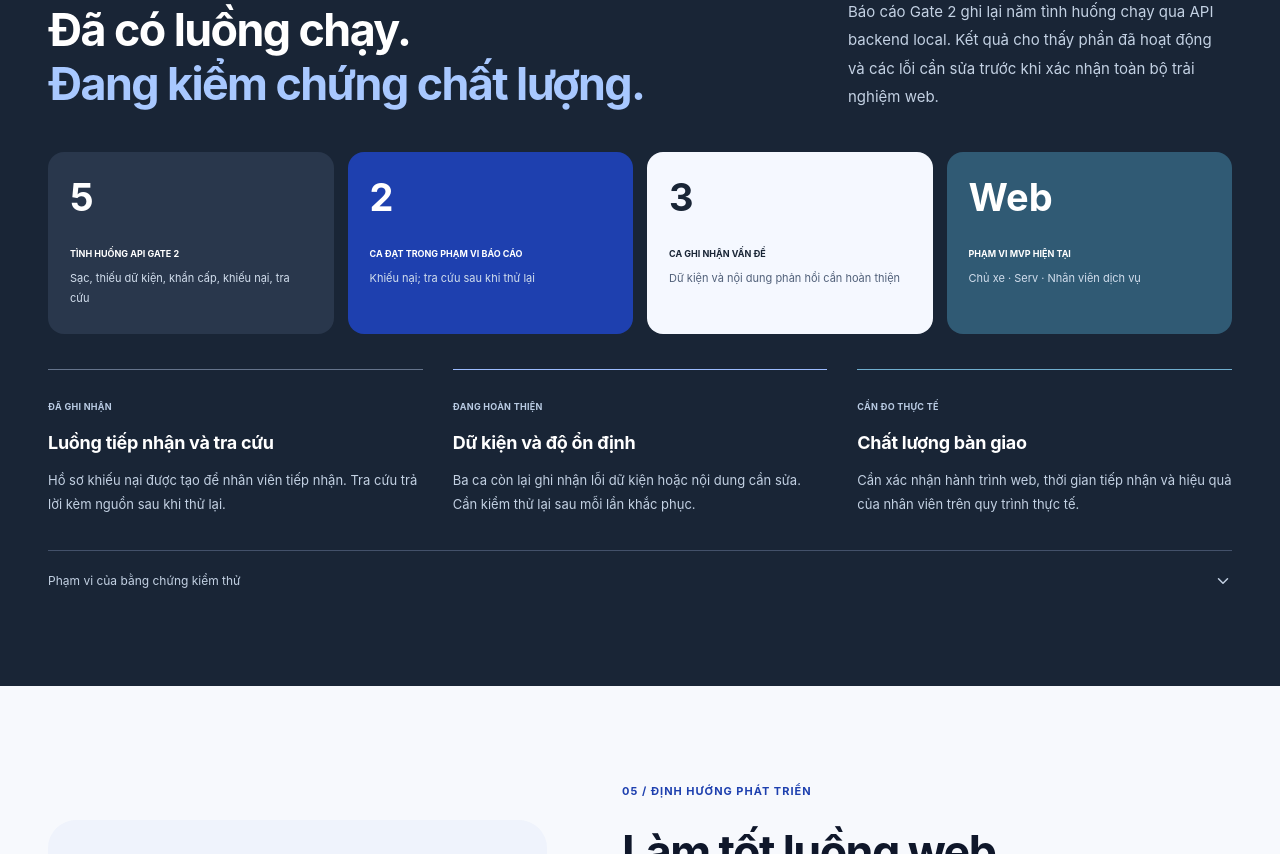
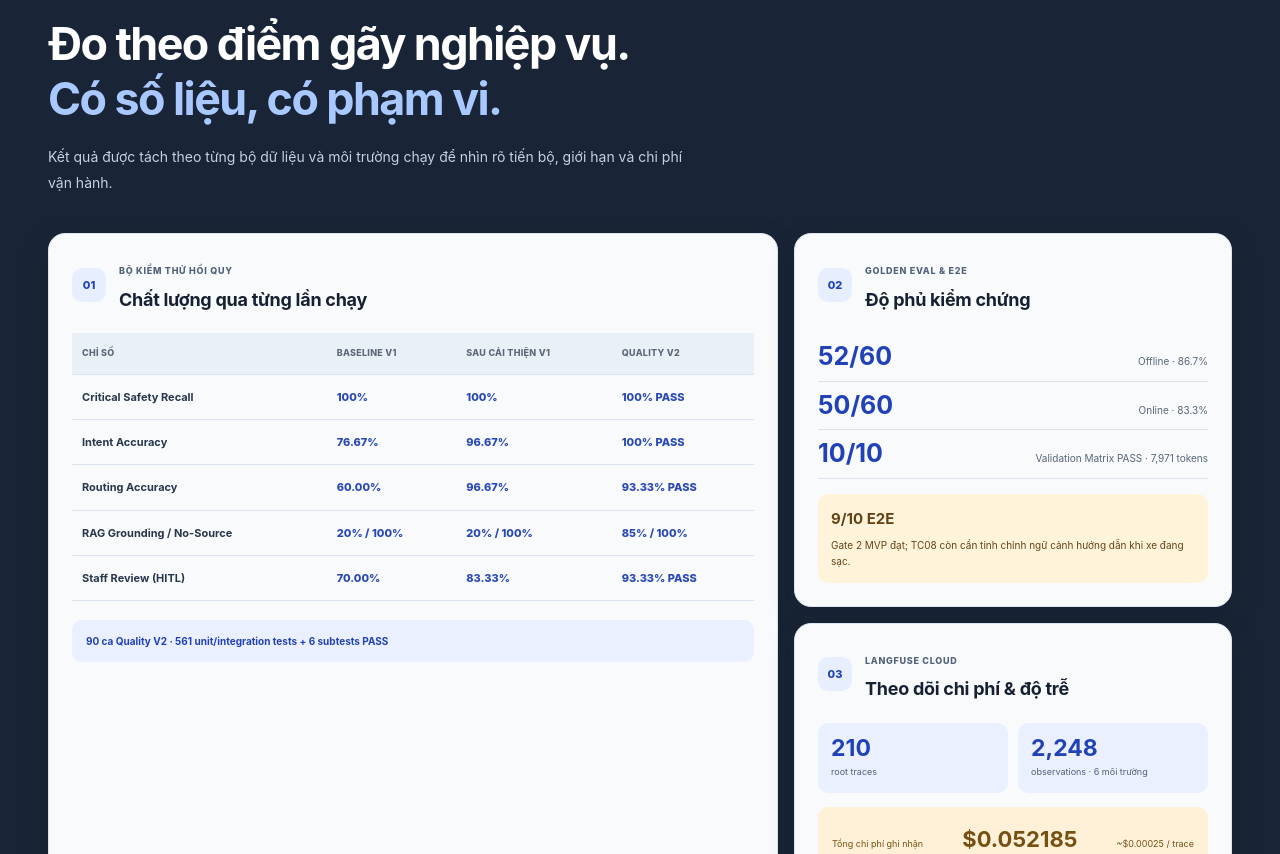
Before and after one commit to TheViet298/viet-ai, a Next.js app in the folder frontend/: page /project-overview in a window 1280 px wide. Shown: the part 6266-7120 px from the top of the page. Built offline with nearby package versions, Linux system fonts and the light colour scheme; no server answers.

Commit message:
Refresh Project Overview feasibility section

```diff
--- a/frontend/src/features/landing/components/ProjectStorySections.module.css
+++ b/frontend/src/features/landing/components/ProjectStorySections.module.css
@@ -128,24 +128,41 @@
 .timeline li p { font-size: 10px; line-height: 1.8; color: var(--muted); margin-top: 9px !important; }
 .timeline li strong { display: block; color: var(--blue); font-size: 9px; font-weight: 600; margin-top: 12px; }
 .proof { background: #192536; color: #fff; }
-.proof .sectionLabel, .proof .splitHeading h2 em { color: #a8c8ff; }
-.proof .splitHeading > p { color: #c3d1e3; }
-.proofStats { display: grid; grid-template-columns: repeat(4, 1fr); gap: 14px; margin-top: 40px; }
-.proofStats > div { background: #29374c; padding: 25px 22px; border-radius: 16px; display: flex; flex-direction: column; align-items: start; }
-.proofStats > div:nth-child(2) { background: #1e40af; }
-.proofStats > div:nth-child(3) { background: #f5f8ff; color: #192536; }
-.proofStats > div:nth-child(4) { background: #305a74; }
-.proofStats strong { font-size: 38px; font-weight: 650; line-height: 1.1; }
-.proofStats span { font-size: 9px; font-weight: 750; margin-top: 27px; line-height: 1.7; }
-.proofStats p { font-size: 11px; color: #d2deed; line-height: 1.8; margin-top: 8px !important; }
-.proofStats > div:nth-child(3) p { color: #52617a; }
-.proofColumns { display: grid; grid-template-columns: repeat(3, 1fr); gap: 30px; margin-top: 35px; }
-.proofColumns > div { border-top: 1px solid #65748c; padding-top: 23px; }
-.proofColumns > div:nth-child(2) { border-color: #9cbcff; }
-.proofColumns > div:nth-child(3) { border-color: #70afcf; }
-.proofColumns small { font-size: 9px; color: #b9cbe3; font-weight: 700; letter-spacing: .03em; }
-.proofColumns h3 { font-size: 19px; margin-top: 13px !important; }
-.proofColumns p { font-size: 13px; line-height: 1.85; color: #c3d1e3; margin-top: 12px !important; }
+.proofHeader { max-width: 920px; }
+.proofEyebrow { display: flex; align-items: center; justify-content: space-between; gap: 20px; margin-bottom: 23px; }
+.proof .sectionLabel { color: #a8c8ff; margin: 0 !important; }
+.proofEyebrow > span { padding: 11px 18px; border-radius: 999px; background: #101821; color: #fff; font-size: 10px; font-weight: 750; letter-spacing: .04em; text-align: center; }
+.proofHeader h2 em { color: #a8c8ff; }
+.proofHeader > p { max-width: 72ch; color: #c3d1e3; font-size: 14px; line-height: 1.85; margin-top: 17px !important; }
+.proofDashboard { display: grid; grid-template-columns: minmax(0, 1.25fr) minmax(330px, .75fr); gap: 16px; margin-top: 38px; align-items: stretch; }
+.proofPanel { min-width: 0; padding: 23px; border: 1px solid #dce4ef; border-radius: 17px; background: #f8fafc; color: #192536; box-shadow: 0 10px 30px #0b142322; }
+.regressionPanel { grid-row: span 2; }
+.proofPanelHeading { display: flex; align-items: center; gap: 13px; margin-bottom: 21px; }
+.proofPanelHeading > span { display: grid; place-items: center; width: 34px; height: 34px; border-radius: 10px; background: #e7efff; color: #2142b7; font-size: 11px; font-weight: 800; }
+.proofPanelHeading small { color: #53627a; font-size: 9px; font-weight: 800; letter-spacing: .08em; }
+.proofPanelHeading h3 { margin-top: 5px !important; color: #172033; font-size: 19px; line-height: 1.3; }
+.proofTableScroll { overflow-x: auto; }
+.proofTable { width: 100%; min-width: 610px; border-collapse: collapse; font-size: 11px; text-align: left; }
+.proofTable thead { color: #5d6879; background: #eaf0f8; font-size: 9px; text-transform: uppercase; letter-spacing: .03em; }
+.proofTable th, .proofTable td { padding: 13px 10px; border-bottom: 1px solid #dce4ef; }
+.proofTable thead th { font-weight: 800; }
+.proofTable tbody th { color: #28374b; font-weight: 650; }
+.proofTable td { color: #2948b6; font-weight: 800; white-space: nowrap; }
+.proofPanelFoot { margin-top: 19px; padding: 13px 14px; border-radius: 10px; background: #eaf0ff; color: #2142b7; font-size: 10px; font-weight: 750; line-height: 1.65; }
+.proofMetricLine { display: flex; align-items: baseline; justify-content: space-between; gap: 14px; padding: 11px 0; border-bottom: 1px solid #dce4ef; }
+.proofMetricLine strong { color: #2142b7; font-size: 25px; line-height: 1; }
+.proofMetricLine span { color: #586579; font-size: 10px; text-align: right; }
+.proofCaveat { display: flex; flex-direction: column; gap: 5px; margin-top: 15px; padding: 13px; border-radius: 10px; background: #fff4da; color: #644316; }
+.proofCaveat b { font-size: 15px; }
+.proofCaveat span { font-size: 10px; line-height: 1.65; }
+.proofTelemetry { display: grid; grid-template-columns: 1fr 1fr; gap: 10px; }
+.proofTelemetry > div { display: flex; flex-direction: column; gap: 4px; padding: 13px; border-radius: 10px; background: #eaf0ff; }
+.proofTelemetry strong { color: #2142b7; font-size: 23px; line-height: 1.1; }
+.proofTelemetry span { color: #52617a; font-size: 9px; }
+.proofCost { display: flex; flex-wrap: wrap; align-items: baseline; justify-content: space-between; gap: 5px 10px; margin-top: 14px; padding: 14px; border-radius: 10px; background: #fff1d8; color: #765013; }
+.proofCost span, .proofCost small { font-size: 9px; }
+.proofCost strong { font-size: 22px; }
+.proofLatency { color: #52617a; font-size: 10px; line-height: 1.7; margin-top: 13px !important; }
 .evidenceSource { border-top: 1px solid #43516a; margin-top: 34px; }
 .evidenceSource summary { display: flex; justify-content: space-between; align-items: center; gap: 15px; cursor: pointer; list-style: none; padding-top: 20px; color: #c3d1e3; font-size: 12px; }
 .evidenceSource summary::-webkit-details-marker { display: none; }
@@ -232,8 +249,8 @@
   .timeline > ol { grid-template-columns: repeat(3, 1fr); row-gap: 25px; }
   .timeline li:nth-child(4) { border-left: 0; padding-left: 0; }
   .timeline li:nth-child(4) > span { left: 0; }
-  .proofStats { grid-template-columns: repeat(2, 1fr); }
-  .proofColumns { gap: 20px; }
+  .proofDashboard { grid-template-columns: 1fr; }
+  .regressionPanel { grid-row: auto; }
   .developmentLayout { grid-template-columns: 1fr; gap: 38px; }
   .developmentDiagram { min-height: 530px; max-width: 470px; width: 100%; margin-inline: auto; }
 }
@@ -302,13 +319,13 @@
   .timeline li h4 { font-size: 15px; }
   .timeline li p { font-size: 12px; }
   .timeline li strong { font-size: 11px; }
-  .proofStats { gap: 10px; margin-top: 28px; }
-  .proofStats > div { padding: 21px 16px; }
-  .proofStats strong { font-size: 34px; }
-  .proofStats span { font-size: 9px; margin-top: 23px; }
-  .proofStats p { font-size: 11px; }
-  .proofColumns { grid-template-columns: 1fr; gap: 24px; }
-  .proofColumns h3 { font-size: 21px; }
+  .proofEyebrow { align-items: start; flex-direction: column; gap: 12px; }
+  .proofEyebrow > span { text-align: left; line-height: 1.6; }
+  .proofDashboard { margin-top: 25px; }
+  .proofPanel { padding: 18px 15px; }
+  .proofPanelHeading h3 { font-size: 17px; }
+  .proofMetricLine strong { font-size: 23px; }
+  .proofCost strong { font-size: 20px; }
   .developmentDiagram { min-height: 530px; border-radius: 22px; }
   .ownerNode, .staffNode { width: 72%; padding: 20px; }
   .ownerNode { left: 20px; top: 25px; }
--- a/frontend/src/features/landing/components/ProjectStorySections.tsx
+++ b/frontend/src/features/landing/components/ProjectStorySections.tsx
@@ -92,20 +92,43 @@ export function ProjectJourneyDetails() {
 
 export function ProjectProofSection() {
   const t = useCopy();
+  const qualityRows = [
+    [t("Critical Safety Recall", "Critical Safety Recall"), "100%", "100%", "100% PASS"],
+    [t("Intent Accuracy", "Intent Accuracy"), "76.67%", "96.67%", "100% PASS"],
+    [t("Routing Accuracy", "Routing Accuracy"), "60.00%", "96.67%", "93.33% PASS"],
+    [t("RAG Grounding / No-Source", "RAG Grounding / No-Source"), "20% / 100%", "20% / 100%", "85% / 100%"],
+    [t("Staff Review (HITL)", "Staff Review (HITL)"), "70.00%", "83.33%", "93.33% PASS"],
+  ];
   return <section id="flow-proof" className={`${s.section} ${s.proof}`} aria-labelledby="proof-title"><div className={s.container}>
-    <p className={s.sectionLabel}>{t("04 / TÍNH KHẢ THI", "04 / FEASIBILITY")}</p><div className={s.splitHeading}><h2 id="proof-title">{t("Đã có luồng chạy.", "A working flow.")}<br /><em>{t("Đang kiểm chứng chất lượng.", "Quality under validation.")}</em></h2><p>{t("Báo cáo Gate 2 ghi lại năm tình huống chạy qua API backend local. Kết quả cho thấy phần đã hoạt động và các lỗi cần sửa trước khi xác nhận toàn bộ trải nghiệm web.", "The Gate 2 report records five scenarios against a local backend API. It identifies working parts and issues to fix before validating the complete web experience.")}</p></div>
-    <div className={s.proofStats}>{[
-      ["5", t("TÌNH HUỐNG API GATE 2", "GATE 2 API SCENARIOS"), t("Sạc, thiếu dữ kiện, khẩn cấp, khiếu nại, tra cứu", "Charging, missing facts, emergencies, complaints, retrieval")],
-      ["2", t("CA ĐẠT TRONG PHẠM VI BÁO CÁO", "PASSES WITH QUALIFICATIONS"), t("Khiếu nại; tra cứu sau khi thử lại", "Complaint intake; retrieval after a retry")],
-      ["3", t("CA GHI NHẬN VẤN ĐỀ", "SCENARIOS WITH ISSUES"), t("Dữ kiện và nội dung phản hồi cần hoàn thiện", "Fact extraction and response content need refinement")],
-      ["Web", t("PHẠM VI MVP HIỆN TẠI", "CURRENT MVP SCOPE"), t("Chủ xe · Serv · Nhân viên dịch vụ", "Owner · Serv · Service staff")],
-    ].map(([value, label, note]) => <div key={label}><strong>{value}</strong><span>{label}</span><p>{note}</p></div>)}</div>
-    <div className={s.proofColumns}>{[
-      [t("ĐÃ GHI NHẬN", "RECORDED"), t("Luồng tiếp nhận và tra cứu", "Intake and retrieval flows"), t("Hồ sơ khiếu nại được tạo để nhân viên tiếp nhận. Tra cứu trả lời kèm nguồn sau khi thử lại.", "A complaint brief was created for staff intake. Retrieval returned a sourced answer after a retry.")],
-      [t("ĐANG HOÀN THIỆN", "BEING REFINED"), t("Dữ kiện và độ ổn định", "Facts and reliability"), t("Ba ca còn lại ghi nhận lỗi dữ kiện hoặc nội dung cần sửa. Cần kiểm thử lại sau mỗi lần khắc phục.", "The other three scenarios recorded fact-extraction or content issues. Fixes need to be retested.")],
-      [t("CẦN ĐO THỰC TẾ", "NEEDS REAL-WORLD MEASUREMENT"), t("Chất lượng bàn giao", "Handover quality"), t("Cần xác nhận hành trình web, thời gian tiếp nhận và hiệu quả của nhân viên trên quy trình thực tế.", "The web journey, intake time, and staff outcomes require validation in actual workflows.")],
-    ].map(([status, title, detail]) => <div key={status}><small>{status}</small><h3>{title}</h3><p>{detail}</p></div>)}</div>
-    <details className={s.evidenceSource}><summary>{t("Phạm vi của bằng chứng kiểm thử", "Scope of the test evidence")}<ChevronDown size={18} aria-hidden="true" /></summary><p>{t("Nguồn: docs/reviews/project-overview-gate2.md, báo cáo kiểm thử MVP Gate 2. Các ca chạy với tài khoản và cơ sở dữ liệu kiểm thử; báo cáo chưa kiểm thử trực tiếp giao diện web. Đây là kết quả của đợt chạy được ghi nhận, không phải trạng thái dịch vụ trực tiếp hay cam kết hiệu quả vận hành.", "Source: docs/reviews/project-overview-gate2.md, the MVP Gate 2 test report. Scenarios used test accounts and a test database; the web UI was not exercised. These are recorded-run results, not live service status or an operational performance guarantee.")}</p></details>
+    <div className={s.proofHeader}>
+      <div className={s.proofEyebrow}><p className={s.sectionLabel}>{t("04 / TÍNH KHẢ THI", "04 / FEASIBILITY")}</p><span>{t("45 ca Benchmark V1 · 90 ca Quality V2 · 60 ca Golden", "45 Benchmark V1 · 90 Quality V2 · 60 Golden cases")}</span></div>
+      <h2 id="proof-title">{t("Đo theo điểm gãy nghiệp vụ.", "Measure the failure points.")}<br /><em>{t("Có số liệu, có phạm vi.", "Show the evidence and its scope.")}</em></h2>
+      <p>{t("Kết quả được tách theo từng bộ dữ liệu và môi trường chạy để nhìn rõ tiến bộ, giới hạn và chi phí vận hành.", "Results are separated by dataset and run environment to show progress, limits, and operating cost.")}</p>
+    </div>
+    <div className={s.proofDashboard}>
+      <article className={`${s.proofPanel} ${s.regressionPanel}`}>
+        <div className={s.proofPanelHeading}><span>01</span><div><small>{t("BỘ KIỂM THỬ HỒI QUY", "REGRESSION SUITE")}</small><h3>{t("Chất lượng qua từng lần chạy", "Quality across runs")}</h3></div></div>
+        <div className={s.proofTableScroll}><table className={s.proofTable}>
+          <thead><tr><th>{t("Chỉ số", "Metric")}</th><th>Baseline V1</th><th>{t("Sau cải thiện V1", "Improved V1")}</th><th>Quality V2</th></tr></thead>
+          <tbody>{qualityRows.map(([metric, baseline, improved, v2]) => <tr key={metric}><th scope="row">{metric}</th><td>{baseline}</td><td>{improved}</td><td>{v2}</td></tr>)}</tbody>
+        </table></div>
+        <div className={s.proofPanelFoot}>{t("90 ca Quality V2 · 561 unit/integration tests + 6 subtests PASS", "90 Quality V2 cases · 561 unit/integration tests + 6 subtests PASS")}</div>
+      </article>
+      <article className={s.proofPanel}>
+        <div className={s.proofPanelHeading}><span>02</span><div><small>{t("GOLDEN EVAL & E2E", "GOLDEN EVAL & E2E")}</small><h3>{t("Độ phủ kiểm chứng", "Validation coverage")}</h3></div></div>
+        <div className={s.proofMetricLine}><strong>52/60</strong><span>{t("Offline · 86.7%", "Offline · 86.7%")}</span></div>
+        <div className={s.proofMetricLine}><strong>50/60</strong><span>{t("Online · 83.3%", "Online · 83.3%")}</span></div>
+        <div className={s.proofMetricLine}><strong>10/10</strong><span>{t("Validation Matrix PASS · 7,971 tokens", "Validation Matrix PASS · 7,971 tokens")}</span></div>
+        <div className={s.proofCaveat}><b>9/10 E2E</b><span>{t("Gate 2 MVP đạt; TC08 còn cần tinh chỉnh ngữ cảnh hướng dẫn khi xe đang sạc.", "Gate 2 MVP passed; TC08 still needs clearer guidance context while the vehicle is charging.")}</span></div>
+      </article>
+      <article className={s.proofPanel}>
+        <div className={s.proofPanelHeading}><span>03</span><div><small>{t("LANGFUSE CLOUD", "LANGFUSE CLOUD")}</small><h3>{t("Theo dõi chi phí & độ trễ", "Cost & latency telemetry")}</h3></div></div>
+        <div className={s.proofTelemetry}><div><strong>210</strong><span>{t("root traces", "root traces")}</span></div><div><strong>2,248</strong><span>{t("observations · 6 môi trường", "observations · 6 environments")}</span></div></div>
+        <div className={s.proofCost}><span>{t("Tổng chi phí ghi nhận", "Recorded total cost")}</span><strong>$0.052185</strong><small>~$0.00025 / trace</small></div>
+        <p className={s.proofLatency}>{t("P95 theo use case: 2.8–6.8s · Max trace: 4.94–8.25s · Rule/Offline: 0.094s", "P95 by use case: 2.8–6.8s · Max trace: 4.94–8.25s · Rule/Offline: 0.094s")}</p>
+      </article>
+    </div>
+    <details className={s.evidenceSource}><summary>{t("Phạm vi và cách đọc số liệu", "Evidence scope and interpretation")}<ChevronDown size={18} aria-hidden="true" /></summary><p>{t("Baseline V1, sau cải thiện V1, bộ Quality V2 90 ca, Golden 60 ca, E2E 10 ca và Langfuse Cloud là các phép đo riêng. Các tỷ lệ không gộp thành một điểm tổng hợp. Golden V2: offline 52/60, online 50/60; 10 ca Vision bị chặn trong chế độ offline do không đánh giá nhận diện hình ảnh.", "Baseline V1, improved V1, the 90-case Quality V2 set, 60 Golden cases, 10 E2E cases, and Langfuse Cloud are separate measurements. Their rates are not combined into one score. Golden V2: 52/60 offline and 50/60 online; 10 Vision cases are blocked offline because image recognition is not evaluated in that mode.")}</p></details>
   </div></section>;
 }
 
```
